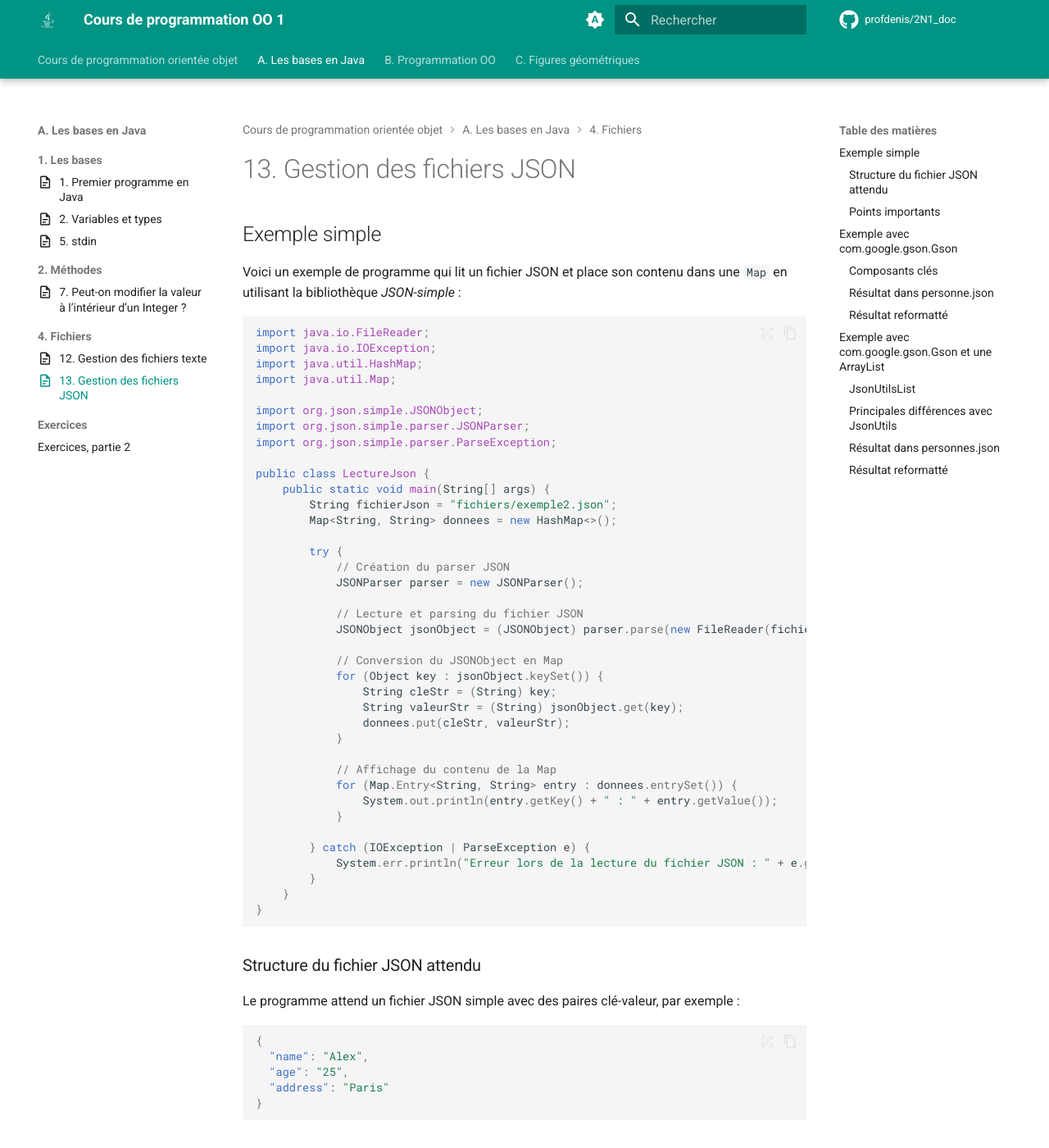
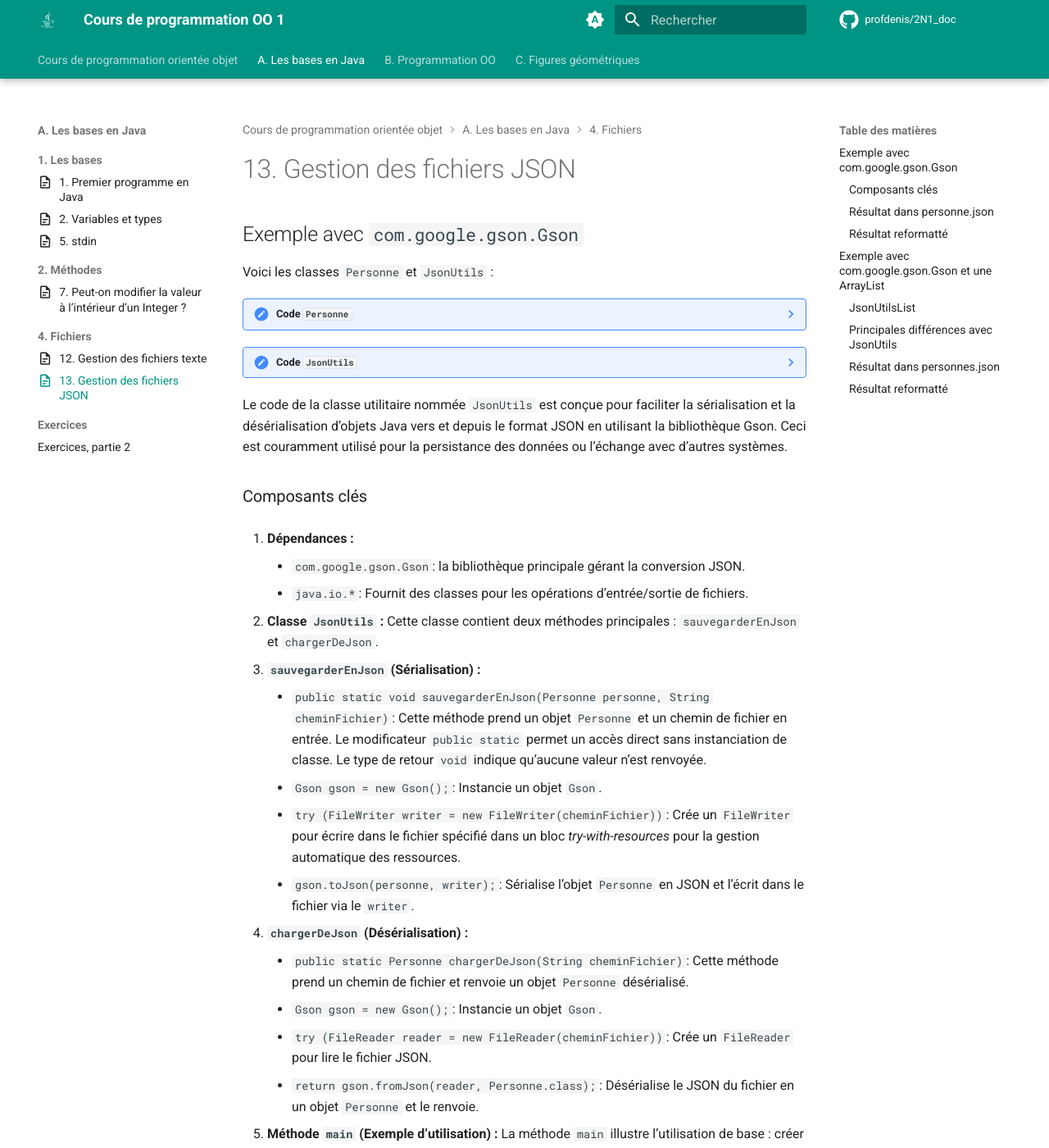
Before and after one commit to profdenis/2N1_doc, an MkDocs documentation site: the page built from docs/A. Les bases en Java/4. Fichiers/13-fichiers-json.md, in a window 1280 px wide and 1400 px high. Shown: the whole window at 82% size. Built offline with MkDocs 1.6.1 and Material for MkDocs 9.7.7, drawn with Linux system fonts in a browser that asks for light colours; comment, search, counter and statistics services are not loaded; some of the changed text lies outside the part shown.

Commit message:
correction fichiers json

````diff
--- a/docs/A. Les bases en Java/4. Fichiers/13-fichiers-json.md
+++ b/docs/A. Les bases en Java/4. Fichiers/13-fichiers-json.md
@@ -3,91 +3,6 @@ icon: material/file-document-outline
 ---
 
 # 13. Gestion des fichiers JSON
-
-## Exemple simple
-
-Voici un exemple de programme qui lit un fichier JSON et place son contenu dans une `Map` en utilisant la bibliothèque
-_JSON-simple_ :
-
-```java
-import java.io.FileReader;
-import java.io.IOException;
-import java.util.HashMap;
-import java.util.Map;
-
-import org.json.simple.JSONObject;
-import org.json.simple.parser.JSONParser;
-import org.json.simple.parser.ParseException;
-
-public class LectureJson {
-    public static void main(String[] args) {
-        String fichierJson = "fichiers/exemple2.json";
-        Map<String, String> donnees = new HashMap<>();
-
-        try {
-            // Création du parser JSON
-            JSONParser parser = new JSONParser();
-
-            // Lecture et parsing du fichier JSON
-            JSONObject jsonObject = (JSONObject) parser.parse(new FileReader(fichierJson));
-
-            // Conversion du JSONObject en Map
-            for (Object key : jsonObject.keySet()) {
-                String cleStr = (String) key;
-                String valeurStr = (String) jsonObject.get(key);
-                donnees.put(cleStr, valeurStr);
-            }
-
-            // Affichage du contenu de la Map
-            for (Map.Entry<String, String> entry : donnees.entrySet()) {
-                System.out.println(entry.getKey() + " : " + entry.getValue());
-            }
-
-        } catch (IOException | ParseException e) {
-            System.err.println("Erreur lors de la lecture du fichier JSON : " + e.getMessage());
-        }
-    }
-}
-```
-
-### Structure du fichier JSON attendu
-
-Le programme attend un fichier JSON simple avec des paires clé-valeur, par exemple :
-
-```json
-{
-  "name": "Alex",
-  "age": "25",
-  "address": "Paris"
-}
-```
-
-### Points importants
-
-**Dépendance requise**
-
-- Il faut ajouter la bibliothèque `json-simple` au projet[1]
-
-**Gestion des types**
-
-- Cet exemple suppose que toutes les valeurs sont des chaînes de caractères
-- Pour gérer d'autres types, il faudrait adapter la conversion des valeurs
-
-**Traitement des erreurs**
-
-- Le programme gère les deux types d'exceptions principales :
-    - `IOException` pour les erreurs de lecture
-    - `ParseException` pour les erreurs de format JSON
-
-??? note "Citations"
-    - [1] https://waytolearnx.com/2020/03/lire-un-fichier-json-avec-java.html
-    - [2] https://stackoverflow.com/questions/443499/convert-json-to-map
-    - [3] https://www.twilio.com/fr-fr/blog/trois-facons-utiliser-jackson-json-java
-    - [4] https://www.journaldunet.fr/developpeur/developpement/1203033-comment-parser-un-json-en-java/
-    - [5] https://jmdoudoux.developpez.com/cours/developpons/java/chap-json-p.php
-    - [6] https://javarush.com/fr/groups/posts/fr.3970.pause-caf-175-comment-lire-un-fichier-json-en-java--quest-ce-que-le-kit-de-dveloppement-jav
-    - [7] https://openclassrooms.com/forum/sujet/lire-dans-un-fichier-json-1
-    - [8] https://developers.google.com/maps/documentation/javascript/importing_data?hl=fr
 
 ## Exemple avec `com.google.gson.Gson`
 
````
Also changed, not shown: site/A. Les bases en Java/4. Fichiers/13-fichiers-json/index.html, site/search/search_index.json, site/sitemap.xml, 1 other file.
